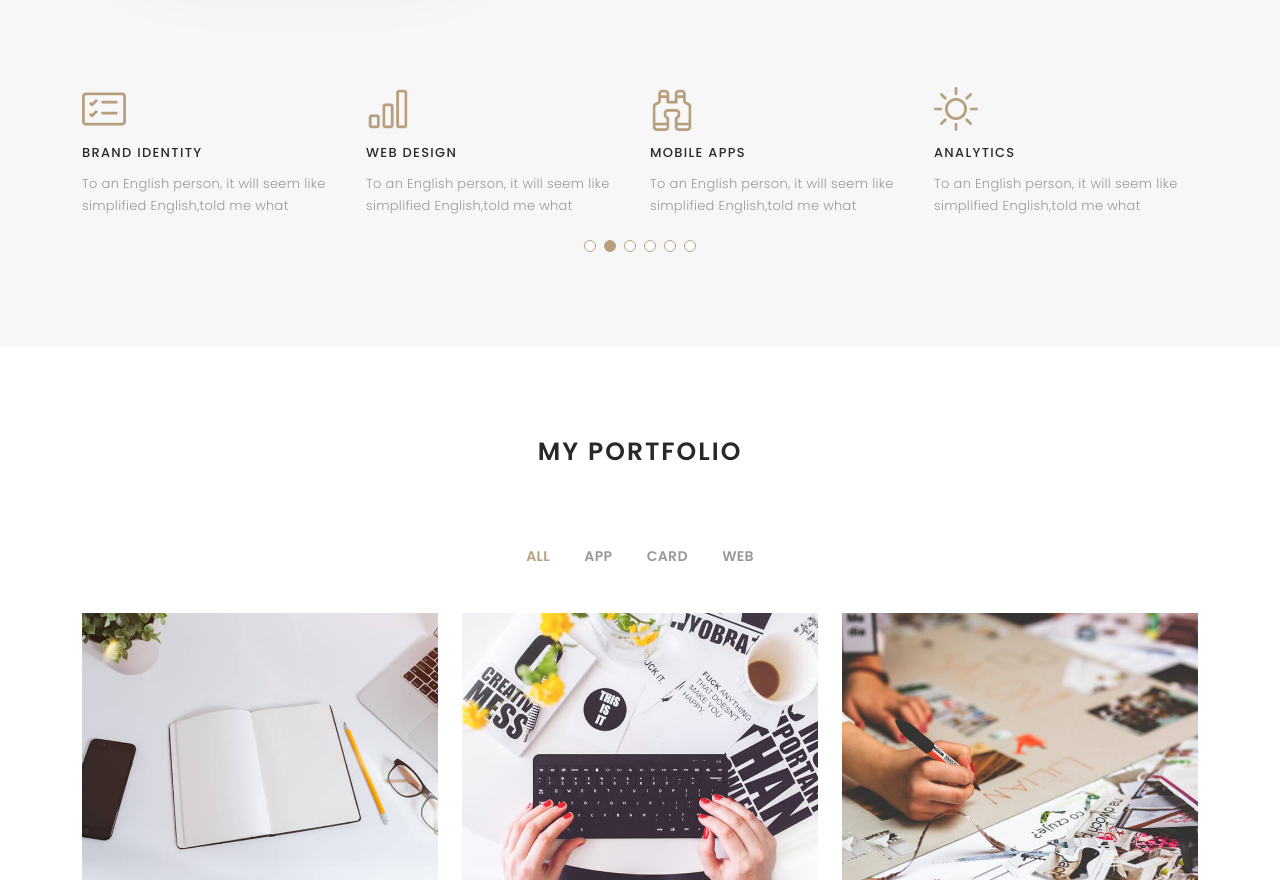
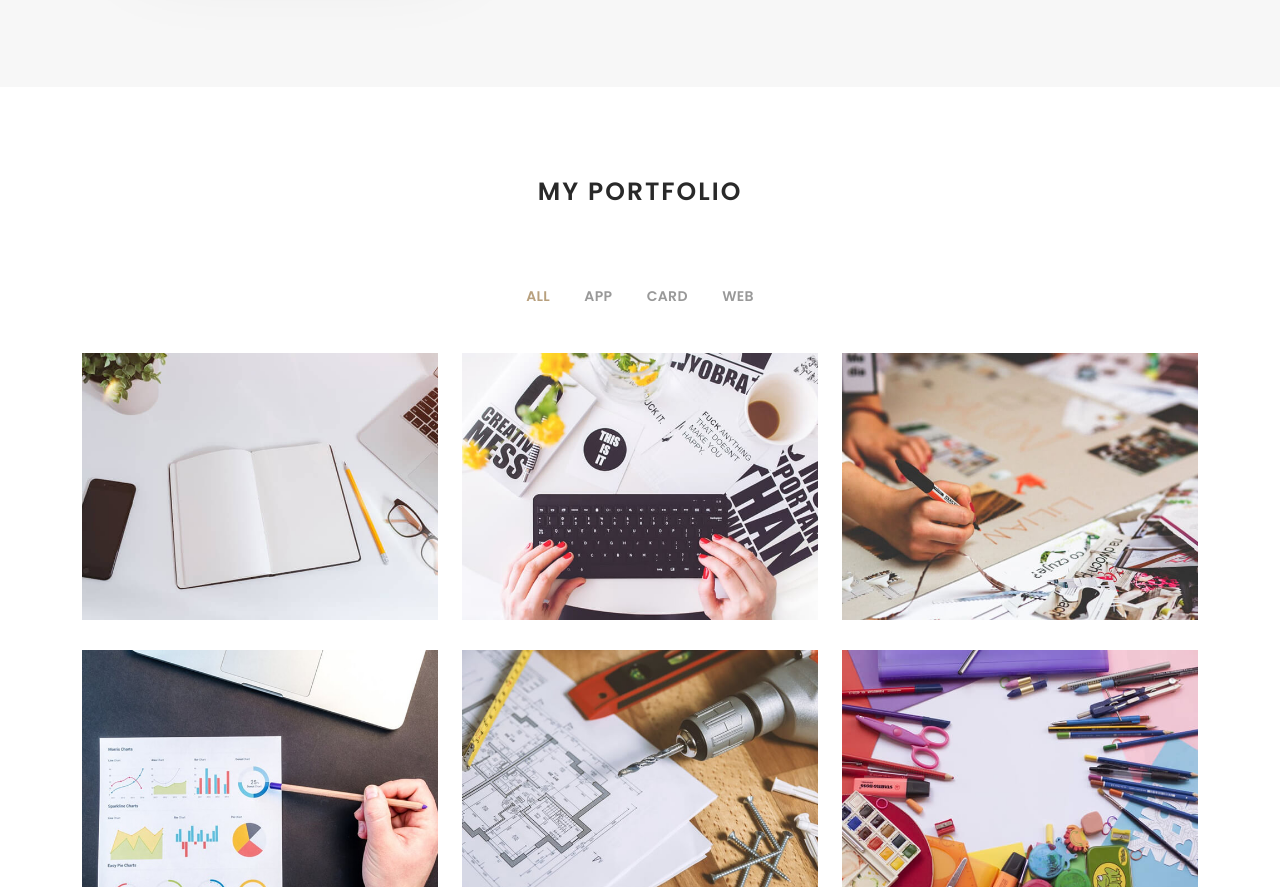
Before and after one commit to PauliPaananen/paulipaananen.github.io, a plain HTML site: page index.html in a window 1280 px wide. Shown: the part 1333-2220 px from the top of the page. Drawn offline with nearby package versions, Linux system fonts and the light colour scheme; a web font is replaced by a local one.

Commit message:
Update index.html

```diff
--- a/index.html
+++ b/index.html
@@ -118,69 +118,6 @@
         </div>
       </div>
     </div><!-- End About Section -->
-
-    <!-- ======= Services Section ======= -->
-    <div id="services">
-      <div class="container">
-
-        <div class="services-slider swiper" data-aos="fade-up" data-aos-delay="100">
-          <div class="swiper-wrapper">
-
-            <div class="swiper-slide">
-              <div class="services-block">
-                <i class="bi bi-briefcase"></i>
-                <span>UI/UX DESIGN</span>
-                <p class="separator">To an English person, it will seem like simplified English,told me what </p>
-              </div>
-            </div><!-- End testimonial item -->
-
-            <div class="swiper-slide">
-              <div class="services-block">
-                <i class="bi bi-card-checklist"></i>
-                <span>BRAND IDENTITY</span>
-                <p class="separator">To an English person, it will seem like simplified English,told me what </p>
-              </div>
-            </div><!-- End testimonial item -->
-
-            <div class="swiper-slide">
-              <div class="services-block">
-                <i class="bi bi-bar-chart"></i>
-                <span>WEB DESIGN</span>
-                <p class="separator">To an English person, it will seem like simplified English,told me what </p>
-              </div>
-            </div><!-- End testimonial item -->
-
-            <div class="swiper-slide">
-              <div class="services-block">
-                <i class="bi bi-binoculars"></i>
-                <span>MOBILE APPS</span>
-                <p class="separator">To an English person, it will seem like simplified English,told me what </p>
-              </div>
-            </div><!-- End testimonial item -->
-
-            <div class="swiper-slide">
-              <div class="services-block">
-                <i class="bi bi-brightness-high"></i>
-                <span>Analytics</span>
-                <p class="separator">To an English person, it will seem like simplified English,told me what </p>
-              </div>
-            </div><!-- End testimonial item -->
-
-            <div class="swiper-slide">
-              <div class="services-block">
-                <i class="bi bi-calendar4-week"></i>
-                <span>PHOTOGRAPHY</span>
-                <p class="separator">To an English person, it will seem like simplified English,told me what </p>
-              </div>
-            </div><!-- End testimonial item -->
-
-          </div>
-          <div class="swiper-pagination"></div>
-        </div>
-
-      </div>
-
-    </div><!-- End Services Section -->
 
     <!-- ======= Portfolio Section ======= -->
     <div id="portfolio" class="paddsection">
```
